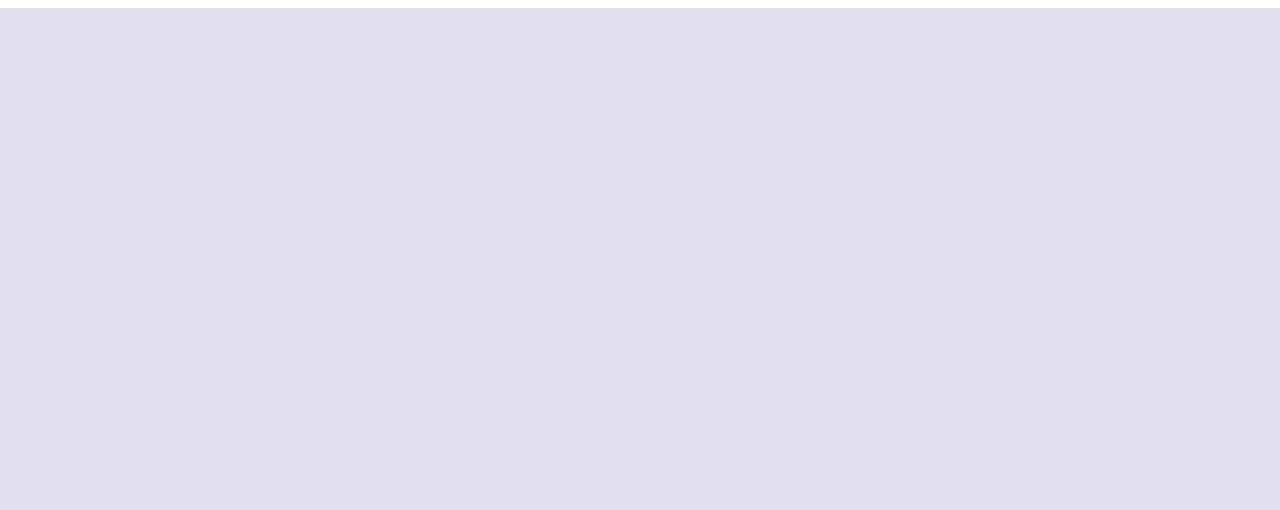
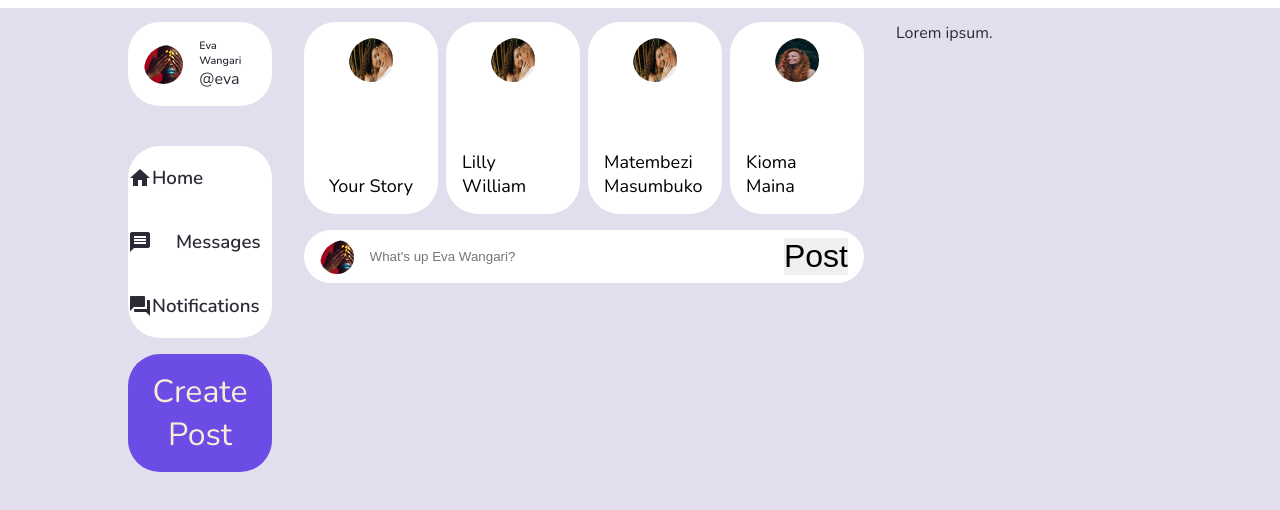
Before and after one commit to WayneMusungu/Patanisho, a plain HTML site: page index.html in a window 1280 px wide. Shown: the part 64-574 px from the top of the page. Drawn offline with nearby package versions, Linux system fonts and the light colour scheme; a web font is replaced by a local one.

Commit message:
Working on feed section

```diff
--- a/index.html
+++ b/index.html
@@ -1,15 +1,16 @@
 <!DOCTYPE html>
 <html lang="en">
+
 <head>
     <meta charset="UTF-8">
     <meta http-equiv="X-UA-Compatible" content="IE=edge">
     <meta name="viewport" content="width=device-width, initial-scale=1.0">
     <link rel="stylesheet" href="styles.css">
     <!-- <link rel="stylesheet" href="https://cdn.jsdelivr.net/npm/bootstrap@4.3.1/dist/css/bootstrap.min.css" integrity="sha384-ggOyR0iXCbMQv3Xipma34MD+dH/1fQ784/j6cY/iJTQUOhcWr7x9JvoRxT2MZw1T" crossorigin="anonymous"> -->
-    <link href="https://fonts.googleapis.com/icon?family=Material+Icons"
-      rel="stylesheet">
+    <link href="https://fonts.googleapis.com/icon?family=Material+Icons" rel="stylesheet">
     <title>Patanisho</title>
 </head>
+
 <body>
     <nav>
         <div class="container">
@@ -29,6 +30,108 @@
         </div>
     </nav>
 
-    <!-- PROFILE AND SIDEBAR MENUS -->
+    <!-- MAIN SECTION PROFILE AND SIDEBAR MENUS -->
+    <main>
+        <div class="container">
+            <!-- LEFT -->
+            <div class="left">
+                <a class="profile">
+                    <div class="profile-photo">
+                        <img src="./images/profile-picture.jpg" alt="profile-picture">
+                    </div>
+                    <div class="handle">
+                        <h6>Eva Wangari</h6>
+                        <p class="text-muted">@eva</p>
+                    </div>
+                </a>
+
+                <!-- SIDEBAR -->
+                <div class="sidebar">
+                    <a class="menu-item">
+                        <span class="material-icons">home</span>
+                        <h3>Home</h3>
+                    </a>
+                    <a class="menu-item" id="messages-notifications">
+                        <span class="material-icons">messages</span>
+                        <h3>Messages</h3>
+                    </a>
+                    <a class="menu-item">
+                        <span class="material-icons">question_answer</span>
+                        <h3>Notifications</h3>
+                    </a>
+
+                </div>
+                <label for="create-post" class="btn btn-primary">Create Post</label>
+            </div>
+            <!-- MIDDLE-SIDE -->
+            <div class="middle">
+                <!-- STORIES -->
+                <div class="stories">
+                    <div class="story">
+                        <div class="profile-photo">
+                            <img src="./images/image4.jpg">
+                        </div>
+                        <p class="name">Your Story</p>
+                    </div>
+                    <div class="story">
+                        <div class="profile-photo">
+                            <img src="./images/image4.jpg">
+                        </div>
+                        <p class="name">Lilly William</p>
+                    </div>
+                    <div class="story">
+                        <div class="profile-photo">
+                            <img src="./images/image4.jpg">
+                        </div>
+                        <p class="name">Matembezi Masumbuko</p>
+                    </div>
+                    <div class="story">
+                        <div class="profile-photo">
+                            <img src="./images/image3.jpeg">
+                        </div>
+                        <p class="name">Kioma Maina</p>
+                    </div>
+                </div>
+                <!-- END OF STORIES -->
+                <form class="create-post">
+                    <div class="profile-photo">
+                        <img src="./images/profile-picture.jpg" alt="">
+                    </div>
+                    <input type="text" placeholder="What's up Eva Wangari?" id = create-post>
+                    <input type="submit" value="Post" class="btn btn primary">
+
+                </form>
+
+                <!-- FEEDS -->
+                <div class="feeds">
+                    <div class="feed">
+                        <div class="head">
+                            <div class="user">
+                                <div class="profile-photo">
+
+                                </div>
+                            </div>
+                        </div>
+                    </div>
+                </div>
+
+            </div>
+            <!-- RIGHT SIDE -->
+            <div class="right">
+                Lorem ipsum.
+
+            </div>
+        </div>
+
+    </main>
+
+
+
+
+
+
+
+
 </body>
+
 </html>
--- a/styles.css
+++ b/styles.css
@@ -11,11 +11,16 @@
     --color-success: hsl(120, 95%, 65%);
     --color-secondary: hsl(252, 100%, 90%);
 
+
+
     --border-radius: 2rem;
     --card-border: 1rem;
     --btn-padding: 1rem, 2rem;
     --search-padding: 5rem, 3rem;
-    --card-padding:1rem;
+    --card-padding: 1rem;
+
+    --sticky-top-left: 5.4rem;
+    --sticky-top-right: -18rem;
 }
 *,
 *::before,
@@ -108,3 +113,102 @@ nav .container{
      align-items:center;
      gap:2rem;
  }
+
+ /* MAIN SECTION, PROFILE AND SIDEBAR MENUS */
+ /* MAIN */
+ main{
+     position: relative;
+     top: 5.4rem;
+ }
+ main .container{
+     display: grid;
+     column-gap: 2rem;
+     grid-template-columns: 18vh auto 20vw;
+     position: relative;
+
+ }
+ /* LEFT */
+ main .container .left{
+     height: var(--card-padding);
+     position: sticky;
+     top: var(--sticky-top-left);
+
+ }
+ main .container .left .profile {
+     padding: var(--card-padding);
+     background-color: var(--color-white);
+     border-radius: var(--border-radius);
+     display: flex;
+     align-items: center;
+     column-gap: 1rem;
+     width: 100%;
+ }
+
+ /* SIDEBAR */
+ .left .sidebar{
+     margin-top: 2.5rem;
+     background: var(--color-white);
+     border-radius: var(--border-radius);
+
+ }
+
+.left .sidebar .menu-item{
+    display: flex;
+    align-items: center;
+    height: 4rem;
+    cursor: pointer;
+    translate: all 300ms ease;
+    position: relative;
+}
+.left .sidebar .menu-item:hover{
+    background-color:antiquewhite
+}
+
+.left .btn{
+    margin-top: 1rem;
+    width: 100%;
+    text-align: center;
+    padding: 1rem 0;
+}
+
+/* MIDDLE */
+.middle .stories{
+    display: flex;
+    justify-content: space-between;
+    height: 12rem;
+    gap: 0.5rem;
+}
+
+.middle .stories .story{
+    padding: var(--card-padding);
+    border-radius: var(--border-radius);
+    display: flex;
+    flex-direction: column;
+    justify-content: space-between;
+    align-items: center;
+    color: black;
+    font-size: large;
+    width: 100%;
+    background-color:white;
+    position: relative;
+    overflow: hidden;
+}
+/* CREATE POST */
+.middle .create-post{
+    width: 100%;
+    display: flex;
+    align-items: center;
+    justify-content: space-between;
+    margin-top: 1rem;
+    background: var(--color-white);
+    padding: 0.5rem var(--card-padding);
+    border-radius: var(--border-radius);
+}
+
+.middle .create-post input[type="text"]{
+    justify-self: start;
+    width: 100%;
+    padding-left: 1rem;
+    background: transparent;
+    margin-right: 1rem;
+}
```
Also changed, not shown: images/image 2.jpeg (added), images/image3.jpeg (added), images/image4.jpg (added), story1.jpeg (added), story2.jpeg (added), story3.jpeg (added), story4.jpeg (added).
